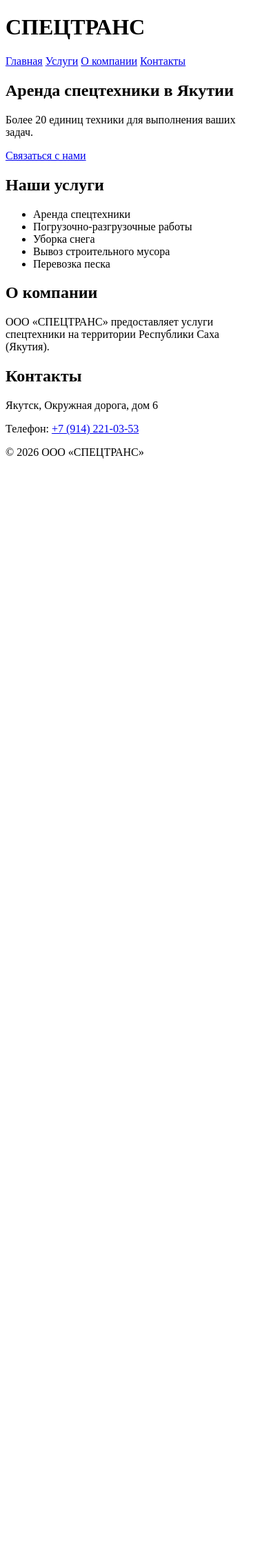
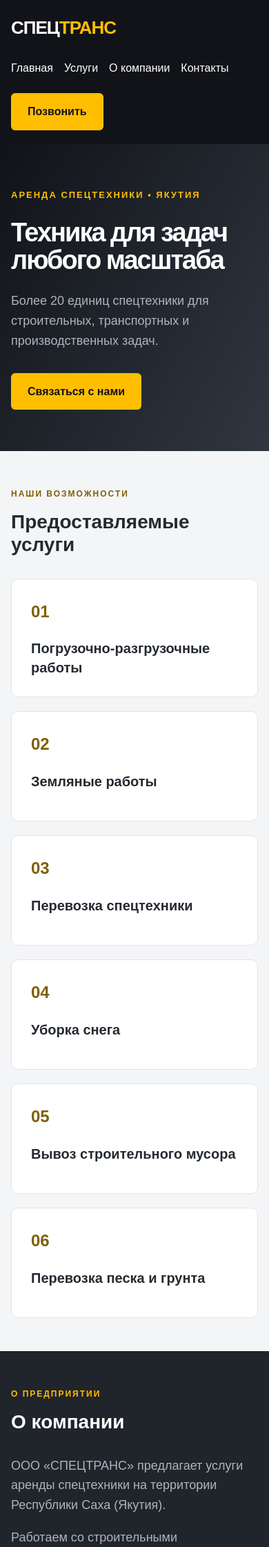
Before and after one commit to AlronRX/spectrans, a Django app: page / in a window 390 px wide. Shown: the top 2243 px of the page at 69% size. Before the commit the page ends 665 px from the top, so only its background shows below. Run offline with Django 5.2, Linux system fonts and the light colour scheme.

Commit message:
feat: Add base template and responsive website design

```diff
--- /dev/null
+++ b/static/css/main.css
@@ -0,0 +1,246 @@
+/* Цветовая палитра сайта */
+
+:root {
+    --dark: #111318;
+    --surface: #20242b;
+    --accent: #ffbf00;
+    --white: #ffffff;
+    --background: #f4f5f7;
+    --text: #252a31;
+    --muted: #aeb4bd;
+}
+
+/* Базовые настройки */
+
+* {
+    box-sizing: border-box;
+}
+
+html {
+    scroll-behavior: smooth;
+}
+
+body {
+    margin: 0;
+    font-family: Arial, sans-serif;
+    background: var(--background);
+    color: var(--text);
+    line-height: 1.6;
+}
+
+a {
+    color: inherit;
+    text-decoration: none;
+}
+
+.container {
+    max-width: 1240px;
+    margin: 0 auto;
+    padding: 0 24px;
+}
+
+/* Шапка сайта */
+
+.header {
+    background: var(--dark);
+    color: var(--white);
+    padding: 20px 0;
+}
+
+.header-inner {
+    display: flex;
+    align-items: center;
+    justify-content: space-between;
+    gap: 24px;
+}
+
+.logo {
+    font-size: 26px;
+    font-weight: 900;
+    letter-spacing: -1px;
+}
+
+.logo span {
+    color: var(--accent);
+}
+
+.navigation {
+    display: flex;
+    gap: 24px;
+}
+
+.navigation a:hover {
+    color: var(--accent);
+}
+
+/* Кнопки */
+
+.button {
+    display: inline-block;
+    background: var(--accent);
+    color: var(--dark);
+    padding: 14px 24px;
+    border-radius: 6px;
+    font-weight: 700;
+    transition: background 0.2s;
+}
+
+.button:hover {
+    background: #ffd34d;
+}
+
+/* Главный экран */
+
+.hero {
+    min-height: 540px;
+    display: flex;
+    align-items: center;
+    color: var(--white);
+    background: linear-gradient(
+        120deg,
+        #111318,
+        #303741
+    );
+    padding: 80px 0;
+}
+
+.hero .container {
+    width: 100%;
+}
+
+.eyebrow {
+    color: var(--accent);
+    font-size: 13px;
+    font-weight: 700;
+    letter-spacing: 2px;
+}
+
+.hero h1 {
+    font-size: clamp(38px, 6vw, 76px);
+    line-height: 1.05;
+    letter-spacing: -2px;
+    margin: 24px 0;
+}
+
+.hero p {
+    max-width: 560px;
+    color: var(--muted);
+    font-size: 18px;
+    margin-bottom: 32px;
+}
+
+/* Основные разделы */
+
+.section {
+    padding: 80px 0;
+}
+
+.section h2 {
+    font-size: clamp(28px, 4vw, 42px);
+    line-height: 1.2;
+    margin: 12px 0 32px;
+}
+
+.section-label {
+    color: #806000;
+    font-size: 12px;
+    font-weight: 700;
+    letter-spacing: 2px;
+}
+
+/* Карточки услуг */
+
+.services-grid {
+    display: grid;
+    grid-template-columns: repeat(3, 1fr);
+    gap: 20px;
+}
+
+.service-card {
+    background: var(--white);
+    border: 1px solid #e1e4e8;
+    border-radius: 10px;
+    padding: 28px;
+    min-height: 160px;
+    transition: transform 0.2s, box-shadow 0.2s;
+}
+
+.service-card:hover {
+    transform: translateY(-4px);
+    box-shadow: 0 8px 24px #00000010;
+}
+
+.service-card span {
+    color: #806000;
+    font-size: 24px;
+    font-weight: 800;
+}
+
+.service-card h3 {
+    font-size: 20px;
+    line-height: 1.4;
+    margin-bottom: 0;
+}
+
+/* О компании */
+
+.about {
+    background: var(--surface);
+    color: var(--white);
+}
+
+.about .section-label {
+    color: var(--accent);
+}
+
+.about p {
+    max-width: 700px;
+    font-size: 18px;
+    color: var(--muted);
+}
+
+/* Контакты */
+
+#contacts a:hover {
+    text-decoration: underline;
+}
+
+/* Подвал */
+
+.footer {
+    background: var(--dark);
+    color: var(--muted);
+    padding: 32px 0;
+    font-size: 14px;
+}
+
+/* Адаптация под телефоны */
+
+@media (max-width: 768px) {
+    .header-inner {
+        flex-wrap: wrap;
+    }
+
+    .navigation {
+        flex-wrap: wrap;
+        width: 100%;
+        gap: 16px;
+    }
+
+    .services-grid {
+        grid-template-columns: 1fr;
+    }
+
+    .hero {
+        min-height: 440px;
+        padding: 60px 0;
+    }
+
+    .section {
+        padding: 48px 0;
+    }
+
+    .container {
+        padding: 0 16px;
+    }
+}
--- /dev/null
+++ b/templates/base.html
@@ -0,0 +1,48 @@
+{% load static %}
+<!DOCTYPE html>
+<html lang="ru">
+<head>
+    <meta charset="UTF-8">
+    <meta name="viewport" content="width=device-width, initial-scale=1.0">
+
+    <title>{% block title %}СПЕЦТРАНС{% endblock %}</title>
+
+    <link rel="stylesheet" href="{% static 'css/main.css' %}">
+</head>
+<body>
+
+    <header class="header">
+        <div class="container header-inner">
+
+            <a href="{% url 'core:home' %}" class="logo">
+                СПЕЦ<span>ТРАНС</span>
+            </a>
+
+            <nav class="navigation">
+                <a href="{% url 'core:home' %}">Главная</a>
+                <a href="{% url 'core:home' %}#services">Услуги</a>
+                <a href="{% url 'core:home' %}#about">О компании</a>
+                <a href="{% url 'core:home' %}#contacts">Контакты</a>
+            </nav>
+
+            <a href="tel:+79142210353" class="button">
+                Позвонить
+            </a>
+
+        </div>
+    </header>
+
+    <main>
+        {% block content %}
+        {% endblock %}
+    </main>
+
+    <footer class="footer">
+        <div class="container">
+            <p>© 2026 ООО «СПЕЦТРАНС»</p>
+            <p>Республика Саха (Якутия), Якутск</p>
+        </div>
+    </footer>
+
+</body>
+</html>
--- a/templates/core/home.html
+++ b/templates/core/home.html
@@ -1,67 +1,126 @@
-<!DOCTYPE html>
-<html lang="ru">
-<head>
-    <meta charset="UTF-8">
-    <meta name="viewport" content="width=device-width, initial-scale=1.0">
-    <title>СПЕЦТРАНС — Аренда спецтехники</title>
-</head>
-<body>
+{% extends "base.html" %}
 
-    <header>
-        <h1>СПЕЦТРАНС</h1>
+{% block title %}
+СПЕЦТРАНС — Аренда спецтехники в Якутии
+{% endblock %}
 
-        <nav>
-            <a href="/">Главная</a>
-            <a href="#services">Услуги</a>
-            <a href="#about">О компании</a>
-            <a href="#contacts">Контакты</a>
-        </nav>
-    </header>
+{% block content %}
 
-    <main>
-        <section>
-            <h2>Аренда спецтехники в Якутии</h2>
-            <p>Более 20 единиц техники для выполнения ваших задач.</p>
+<section class="hero">
+    <div class="container">
 
-            <a href="#contacts">Связаться с нами</a>
+        <span class="eyebrow">
+            АРЕНДА СПЕЦТЕХНИКИ • ЯКУТИЯ
+        </span>
+
+        <h1>
+            Техника для задач<br>
+            любого масштаба
+        </h1>
+
+        <p>
+            Более 20 единиц спецтехники для строительных,
+            транспортных и производственных задач.
+        </p>
+
+        <a href="#contacts" class="button">
+            Связаться с нами
+        </a>
+
+    </div>
 </section>
 
-        <section id="services">
-            <h2>Наши услуги</h2>
+<section id="services" class="section">
+    <div class="container">
 
-            <ul>
-                <li>Аренда спецтехники</li>
-                <li>Погрузочно-разгрузочные работы</li>
-                <li>Уборка снега</li>
-                <li>Вывоз строительного мусора</li>
-                <li>Перевозка песка</li>
-            </ul>
+        <span class="section-label">НАШИ ВОЗМОЖНОСТИ</span>
+
+        <h2>Предоставляемые услуги</h2>
+
+        <div class="services-grid">
+
+            <article class="service-card">
+                <span>01</span>
+                <h3>Погрузочно-разгрузочные работы</h3>
+            </article>
+
+            <article class="service-card">
+                <span>02</span>
+                <h3>Земляные работы</h3>
+            </article>
+
+            <article class="service-card">
+                <span>03</span>
+                <h3>Перевозка спецтехники</h3>
+            </article>
+
+            <article class="service-card">
+                <span>04</span>
+                <h3>Уборка снега</h3>
+            </article>
+
+            <article class="service-card">
+                <span>05</span>
+                <h3>Вывоз строительного мусора</h3>
+            </article>
+
+            <article class="service-card">
+                <span>06</span>
+                <h3>Перевозка песка и грунта</h3>
+            </article>
+
+        </div>
+
+    </div>
 </section>
 
-        <section id="about">
+<section id="about" class="section about">
+    <div class="container">
+
+        <span class="section-label">О ПРЕДПРИЯТИИ</span>
+
         <h2>О компании</h2>
 
         <p>
-                ООО «СПЕЦТРАНС» предоставляет услуги
-                спецтехники на территории Республики
-                Саха (Якутия).
+            ООО «СПЕЦТРАНС» предлагает услуги аренды
+            спецтехники на территории Республики Саха
+            (Якутия).
         </p>
+
+        <p>
+            Работаем со строительными предприятиями,
+            малым бизнесом и физическими лицами.
+        </p>
+
+    </div>
 </section>
 
-        <section id="contacts">
-            <h2>Контакты</h2>
+<section id="contacts" class="section">
+    <div class="container">
+
+        <h2>Свяжитесь с нами</h2>
 
         <p>Якутск, Окружная дорога, дом 6</p>
+
         <p>
-                Телефон:
-                <a href="tel:+79142210353">+7 (914) 221-03-53</a>
+            <a href="tel:+79142210353">
+                +7 (914) 221-03-53
+            </a>
         </p>
+
+        <p>
+            <a href="tel:+79142911755">
+                +7 (914) 291-17-55
+            </a>
+        </p>
+
+        <p>
+            <a href="mailto:spectrans_ykt28@mail.ru">
+                spectrans_ykt28@mail.ru
+            </a>
+        </p>
+
+    </div>
 </section>
-    </main>
 
-    <footer>
-        <p>© 2026 ООО «СПЕЦТРАНС»</p>
-    </footer>
-
-</body>
-</html>
+{% endblock %}
```
Lines whose indentation alone changed are shown as unchanged.
